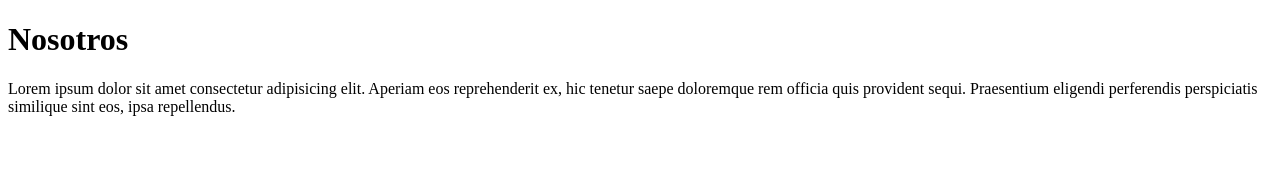
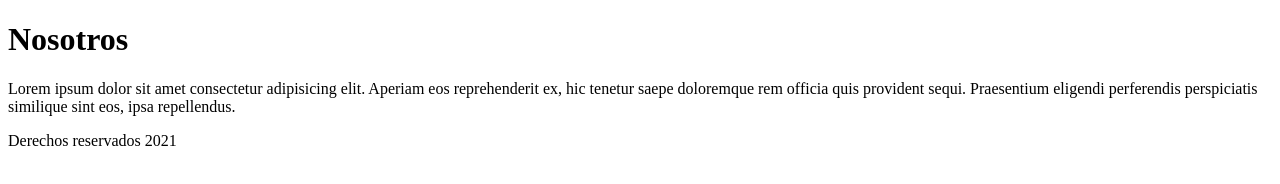
Before and after one commit to wae9898/practicagit, a plain HTML site: page nosotros.html in a window 1280 px wide. Drawn offline with Linux system fonts and the light colour scheme.

Commit message:
add footer

```diff
--- a/nosotros.html
+++ b/nosotros.html
@@ -9,5 +9,9 @@
 <body>
     <h1>Nosotros</h1>
     <p>Lorem ipsum dolor sit amet consectetur adipisicing elit. Aperiam eos reprehenderit ex, hic tenetur saepe doloremque rem officia quis provident sequi. Praesentium eligendi perferendis perspiciatis similique sint eos, ipsa repellendus.</p>
-</body>
+
+    <footer>
+        <p>Derechos reservados 2021</p>
+    </footer>
+    </body>
 </html>
```
Also changed, not shown: index.html (+3 -1 lines).
